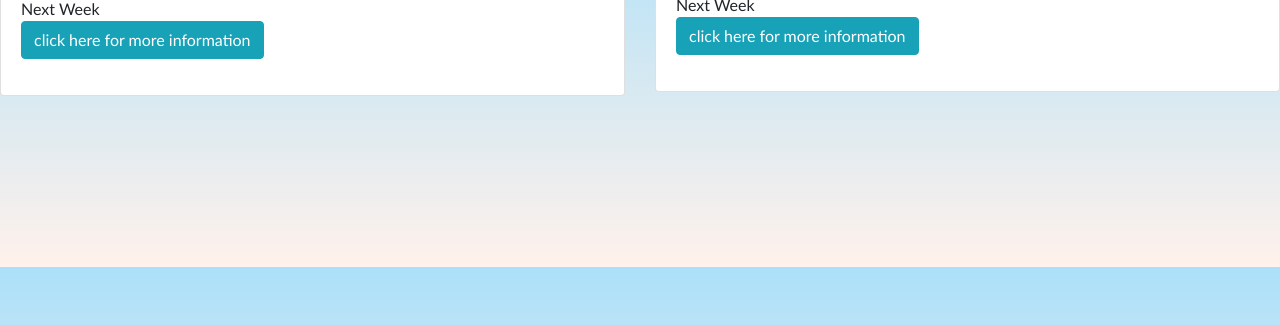
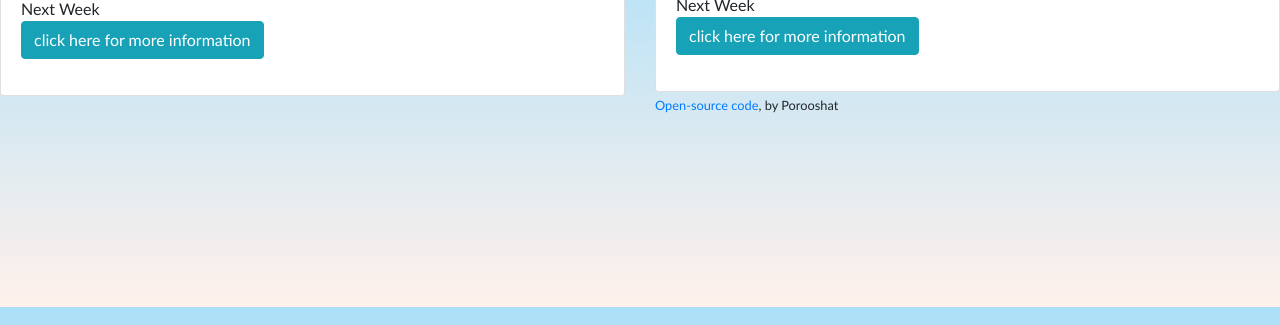
Before and after one commit to Pkhatamgooya/Finalproject, a plain HTML site: page index.html in a window 1280 px wide. Shown: the part 475-800 px from the top of the page. Drawn offline with nearby package versions, Linux system fonts and the light colour scheme.

Commit message:
added open source link

```diff
--- a/index.html
+++ b/index.html
@@ -137,6 +137,7 @@
           </p>
         </div>
       </div>
+      <small><a href="https://github.com/Pkhatamgooya/SCWEATHERAPP" target="_blank">Open-source code</a>, by Porooshat</small>
     </div>
   </div>
   <script src="finalproject/script.js">
```
